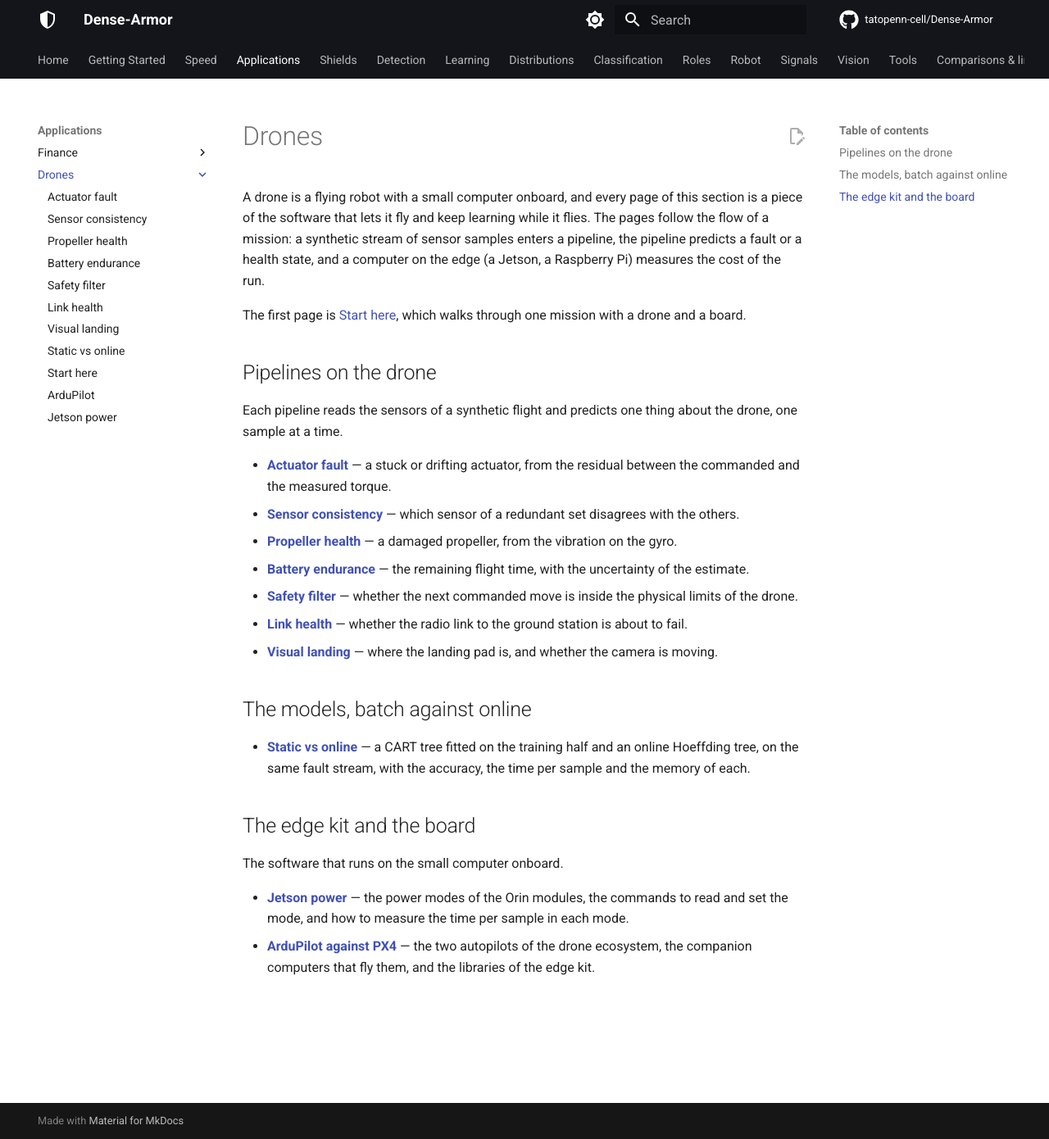
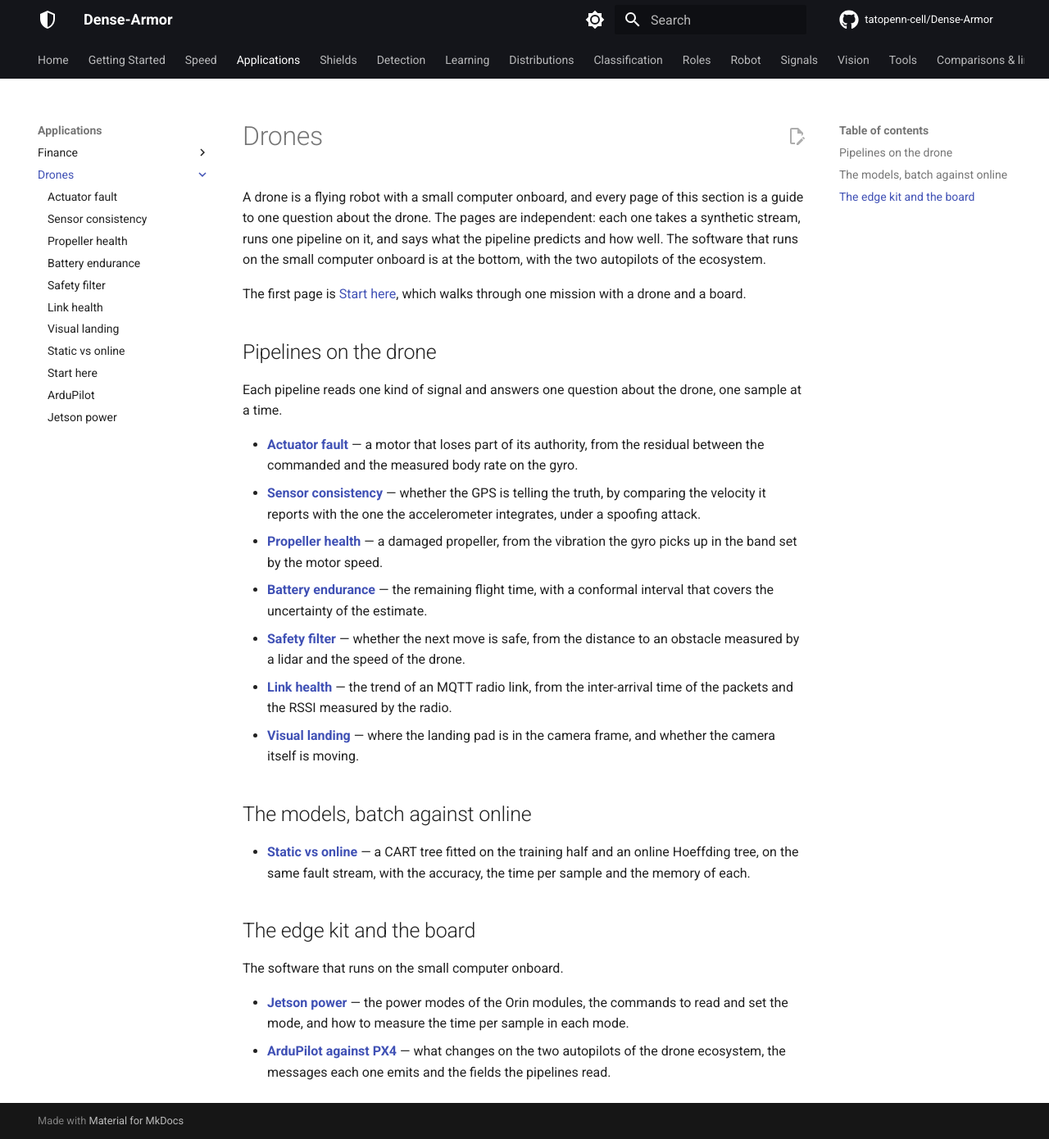
Before and after one commit to tatopenn-cell/Dense-Armor, an MkDocs documentation site: the page built from docs/drones/index.md, in a window 1280 px wide and 1390 px high. Shown: the whole window at 82% size. Built offline with MkDocs 1.6.1 and Material for MkDocs 9.7.7, drawn with Linux system fonts in a browser that asks for light colours; comment, search, counter and statistics services are not loaded.

Commit message:
drones-index: the fixed descriptions (actuator authority, GPS spoofing, lidar safety, MQTT trend, independent pages) that #236 merged in the first version only (#237)

```diff
--- a/docs/drones/index.md
+++ b/docs/drones/index.md
@@ -1,33 +1,35 @@
 # Drones
 
 A drone is a flying robot with a small computer onboard, and every page of this
-section is a piece of the software that lets it fly and keep learning while it
-flies. The pages follow the flow of a mission: a synthetic stream of sensor
-samples enters a pipeline, the pipeline predicts a fault or a health state, and
-a computer on the edge (a Jetson, a Raspberry Pi) measures the cost of the run.
+section is a guide to one question about the drone. The pages are independent:
+each one takes a synthetic stream, runs one pipeline on it, and says what the
+pipeline predicts and how well. The software that runs on the small computer
+onboard is at the bottom, with the two autopilots of the ecosystem.
 
 The first page is [Start here](start_here.md), which walks through one mission
 with a drone and a board.
 
 ## Pipelines on the drone
 
-Each pipeline reads the sensors of a synthetic flight and predicts one thing
-about the drone, one sample at a time.
+Each pipeline reads one kind of signal and answers one question about the drone,
+one sample at a time.
 
-- **[Actuator fault](actuator_fault.md)** — a stuck or drifting actuator, from
-  the residual between the commanded and the measured torque.
-- **[Sensor consistency](sensor_consistency.md)** — which sensor of a redundant
-  set disagrees with the others.
+- **[Actuator fault](actuator_fault.md)** — a motor that loses part of its
+  authority, from the residual between the commanded and the measured body rate
+  on the gyro.
+- **[Sensor consistency](sensor_consistency.md)** — whether the GPS is telling
+  the truth, by comparing the velocity it reports with the one the accelerometer
+  integrates, under a spoofing attack.
 - **[Propeller health](propeller_health.md)** — a damaged propeller, from the
-  vibration on the gyro.
+  vibration the gyro picks up in the band set by the motor speed.
 - **[Battery endurance](battery_endurance.md)** — the remaining flight time,
-  with the uncertainty of the estimate.
-- **[Safety filter](safety_filter.md)** — whether the next commanded move is
-  inside the physical limits of the drone.
-- **[Link health](link_health.md)** — whether the radio link to the ground
-  station is about to fail.
-- **[Visual landing](visual_landing.md)** — where the landing pad is, and
-  whether the camera is moving.
+  with a conformal interval that covers the uncertainty of the estimate.
+- **[Safety filter](safety_filter.md)** — whether the next move is safe, from
+  the distance to an obstacle measured by a lidar and the speed of the drone.
+- **[Link health](link_health.md)** — the trend of an MQTT radio link, from the
+  inter-arrival time of the packets and the RSSI measured by the radio.
+- **[Visual landing](visual_landing.md)** — where the landing pad is in the
+  camera frame, and whether the camera itself is moving.
 
 ## The models, batch against online
 
@@ -42,6 +44,6 @@ The software that runs on the small computer onboard.
 - **[Jetson power](jetson_power.md)** — the power modes of the Orin modules,
   the commands to read and set the mode, and how to measure the time per
   sample in each mode.
-- **[ArduPilot against PX4](ardupilot.md)** — the two autopilots of the drone
-  ecosystem, the companion computers that fly them, and the libraries of the
-  edge kit.
+- **[ArduPilot against PX4](ardupilot.md)** — what changes on the two
+  autopilots of the drone ecosystem, the messages each one emits and the
+  fields the pipelines read.
```
